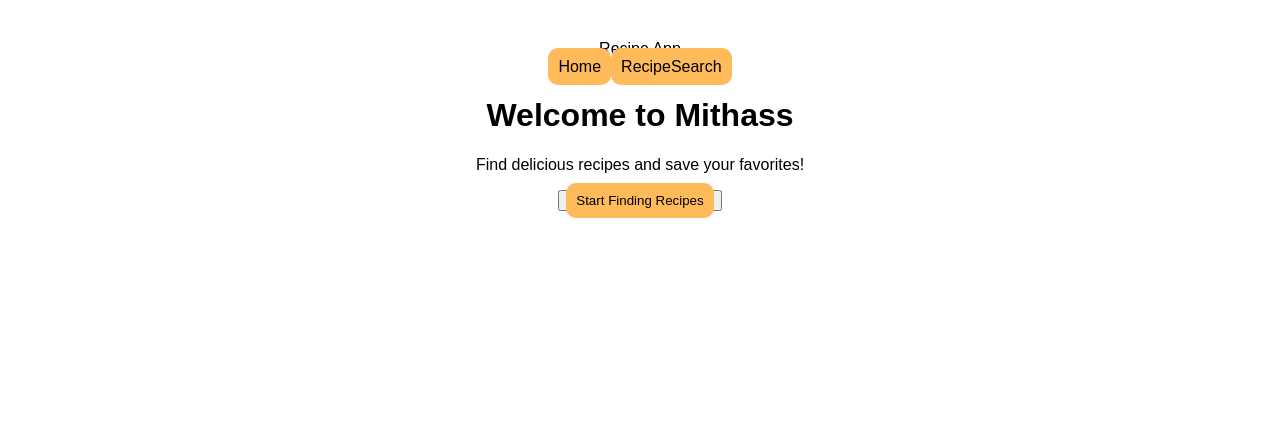
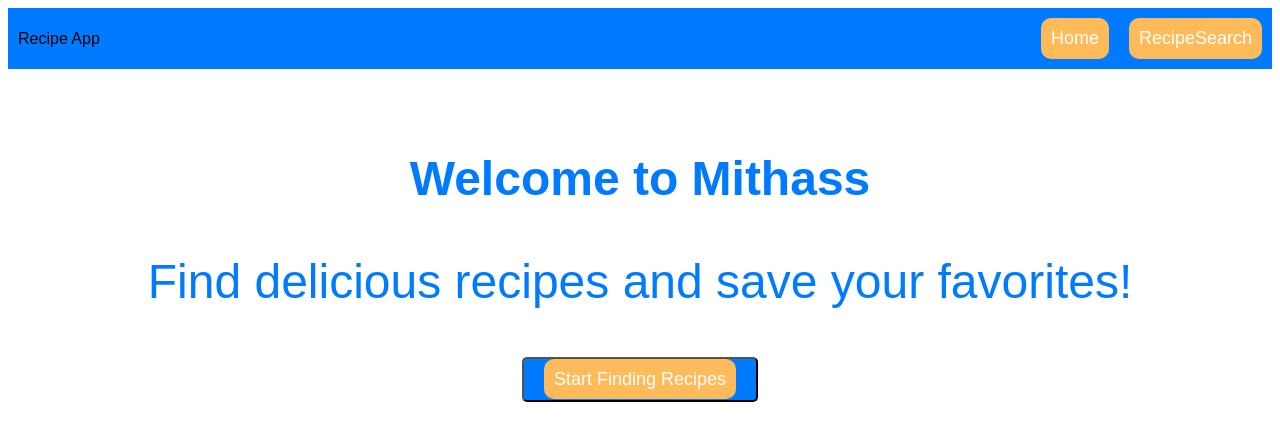
Before and after one commit to alka485/Recipe_app, a React (Vite) app: page / in a window 1280 px wide. Shown: the top 440 px of the page. Built offline with nearby package versions, Linux system fonts and the light colour scheme.

Commit message:
modification saved

```diff
--- a/src/App.css
+++ b/src/App.css
@@ -1,9 +1,9 @@
-#root {
+/* #root {
   max-width: 1280px;
   margin: 0 auto;
   padding: 2rem;
   text-align: center;
-}
+} */
 
 * {
   font-family :Arial, Helvetica, sans-serif;
@@ -14,7 +14,7 @@
   background-color: #f7f7f7;
   max-width: 1000px;
   min-height: 100vh;
-  margin: 30px auto;
+  margin: 0px auto;
   padding: 30px;
   border-radius: 20px;
   color: #a1a1a1;
@@ -28,6 +28,7 @@ form {
   display: flex;
   width: 100%;
   justify-content: center;
+  margin-top: 30px;
 }
 
 input {
@@ -50,10 +51,10 @@ input {
 
 .recipes {
   display: flex;
-  flex-direction: row;
+  /* flex-direction: row; */
   flex-wrap: wrap;
   justify-content: center;
-  margin-top: 20px;
+  /* margin-top: 20px; */
 }
 
 .card {
@@ -84,3 +85,49 @@ a {
   border-radius: 10px;
   text-decoration: none;
 }
+
+.navBar {
+  background-color: #007BFF;
+  padding: 10px;
+  display: flex;
+  justify-content:space-between ;
+  align-items: center;
+
+}
+
+.navbarLinks{
+  display: flex;
+  gap: 20px;
+}
+.navbarlink{
+  color: white;
+  text-decoration: none;
+  font-size: 18px;
+}
+
+/* HomePage Styling */
+.homePage {
+  text-align: center;
+  padding: 50px;
+}
+.homeTitle{
+  font-size: 48px;
+  color: #007BFF;
+}
+.homeDesc{
+  font-size: 48px;
+  color: #007BFF;
+}
+.homeBtn {
+  padding: 10px 20px;
+  font-size: 18px;
+  background-color: #007BFF;
+  border-radius: 5px;
+}
+.homeBtn a {
+  color: white;
+}
+
+.homeBtn a:hover{
+  background-color: #0056b3;
+}
```
